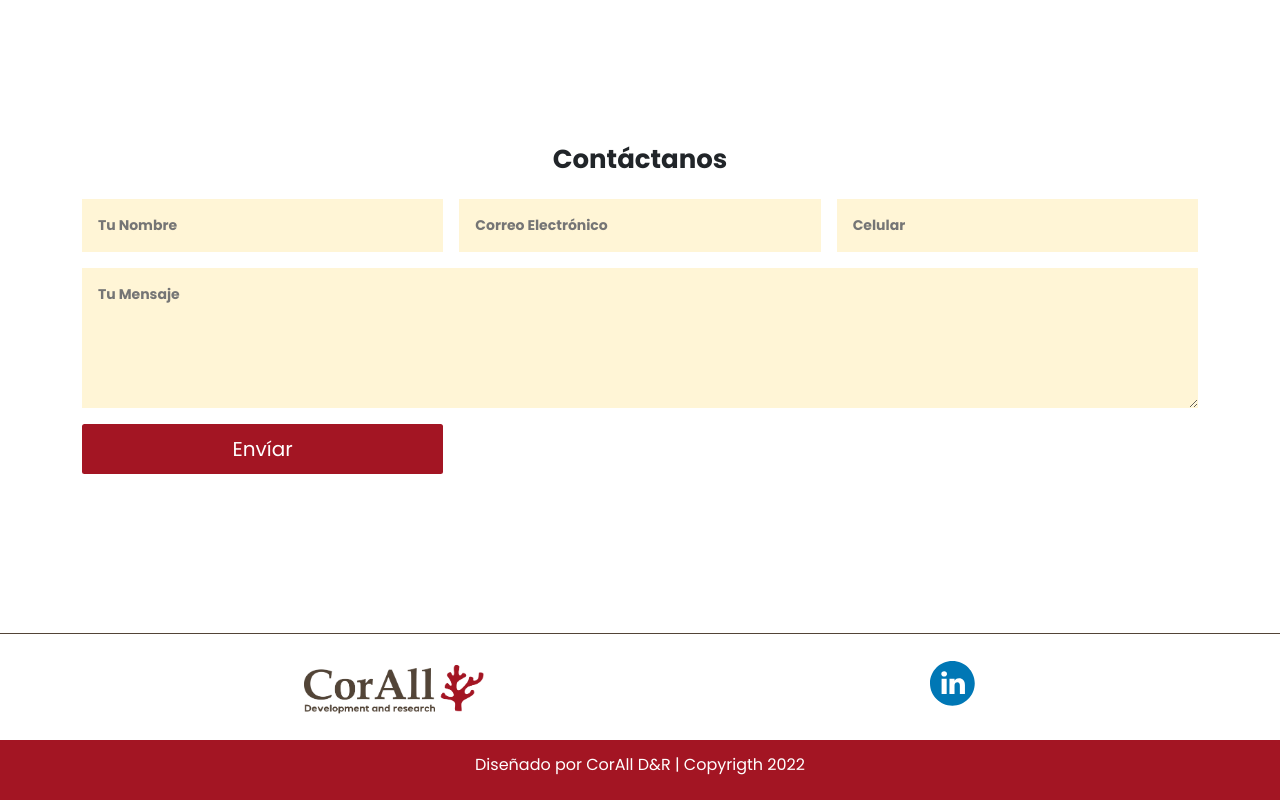
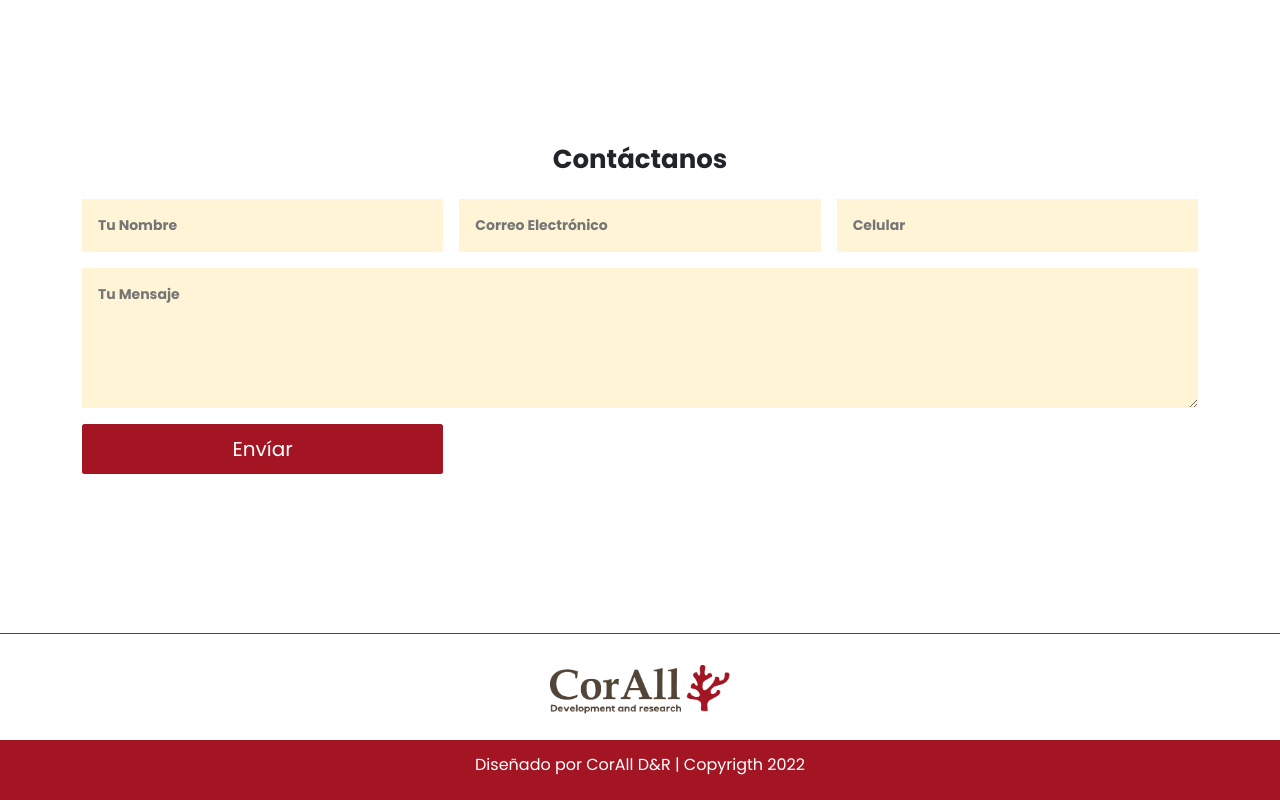
Before and after one commit to fabrizziodbc/corall2022, a website: page index.html in a window 1280 px wide. Shown: the part 4333-5133 px from the top of the page. Drawn offline with nearby package versions, Linux system fonts and the light colour scheme.

Commit message:
Fix Footer

```diff
--- a/index.html
+++ b/index.html
@@ -398,13 +398,6 @@
           <img src="./assets/logo.png" alt="" class="footer__logo" />
           <!-- <span class="footer__logo">Corall</span> -->
         </div>
-
-        <a
-          href="https://www.linkedin.com/company/coralldr/"
-          target="_blank"
-          class="footer__linkedin"
-          ><span></span
-        ></a>
       </div>
       <div class="footer__main">
         <p>Diseñado por CorAll D&R | Copyrigth 2022</p>
--- a/styles/styles.scss
+++ b/styles/styles.scss
@@ -429,18 +429,6 @@ body {
     flex-direction: column;
     justify-content: center;
     align-items: center;
-    .footer__linkedin {
-      span {
-        display: block;
-        background-image: url(../assets/linkedin.svg);
-        background-repeat: no-repeat;
-        background-position: center;
-        background-size: contain;
-        width: 50px;
-        height: 50px;
-        margin-bottom: 8px;
-      }
-    }
   }
   &__logo {
     /*    background: none;
@@ -685,8 +673,6 @@ body {
   .footer {
     &__social {
       padding: 8px 82px;
-      flex-direction: row;
-      justify-content: space-around;
     }
   }
 }
```
Also changed, not shown: styles/styles.css.
